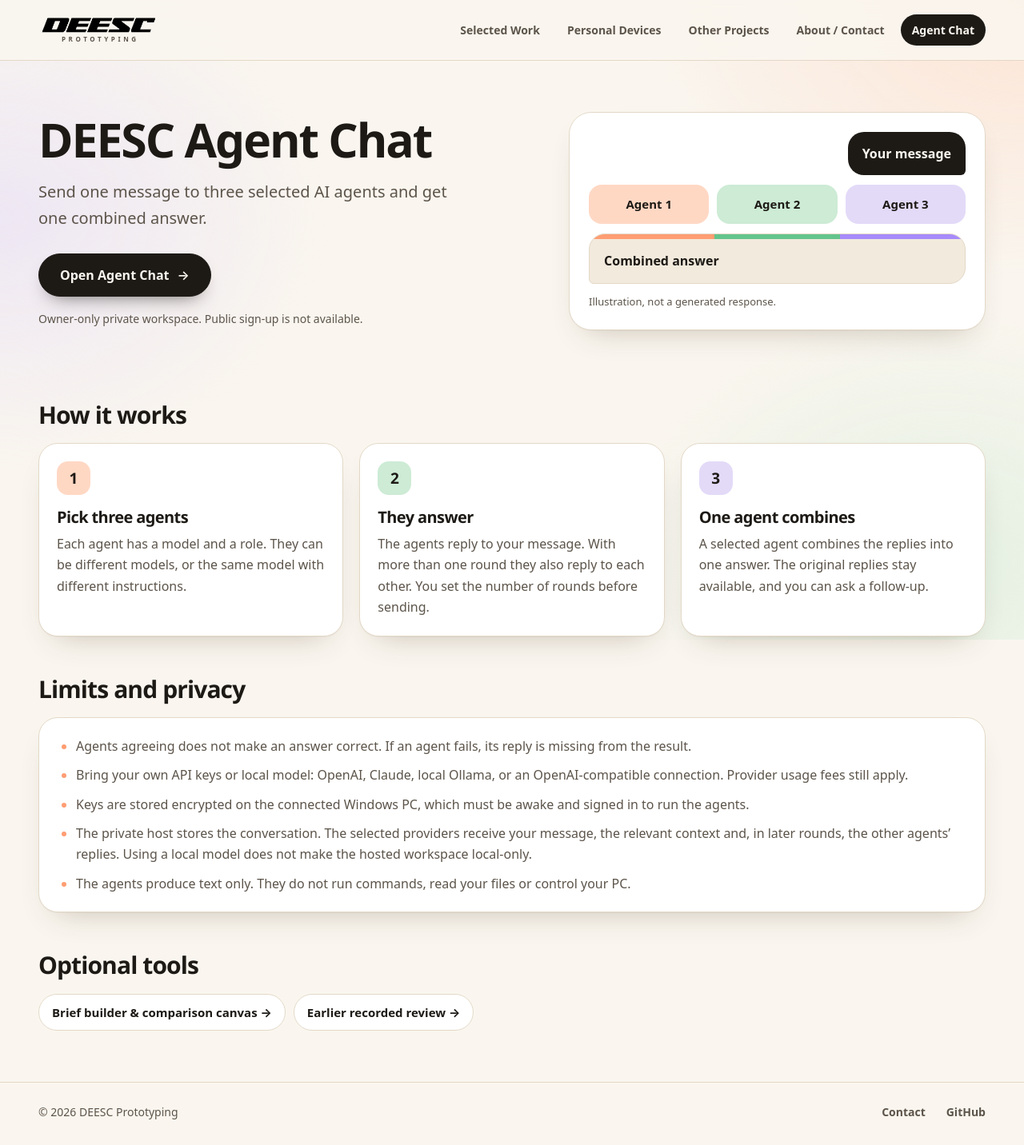
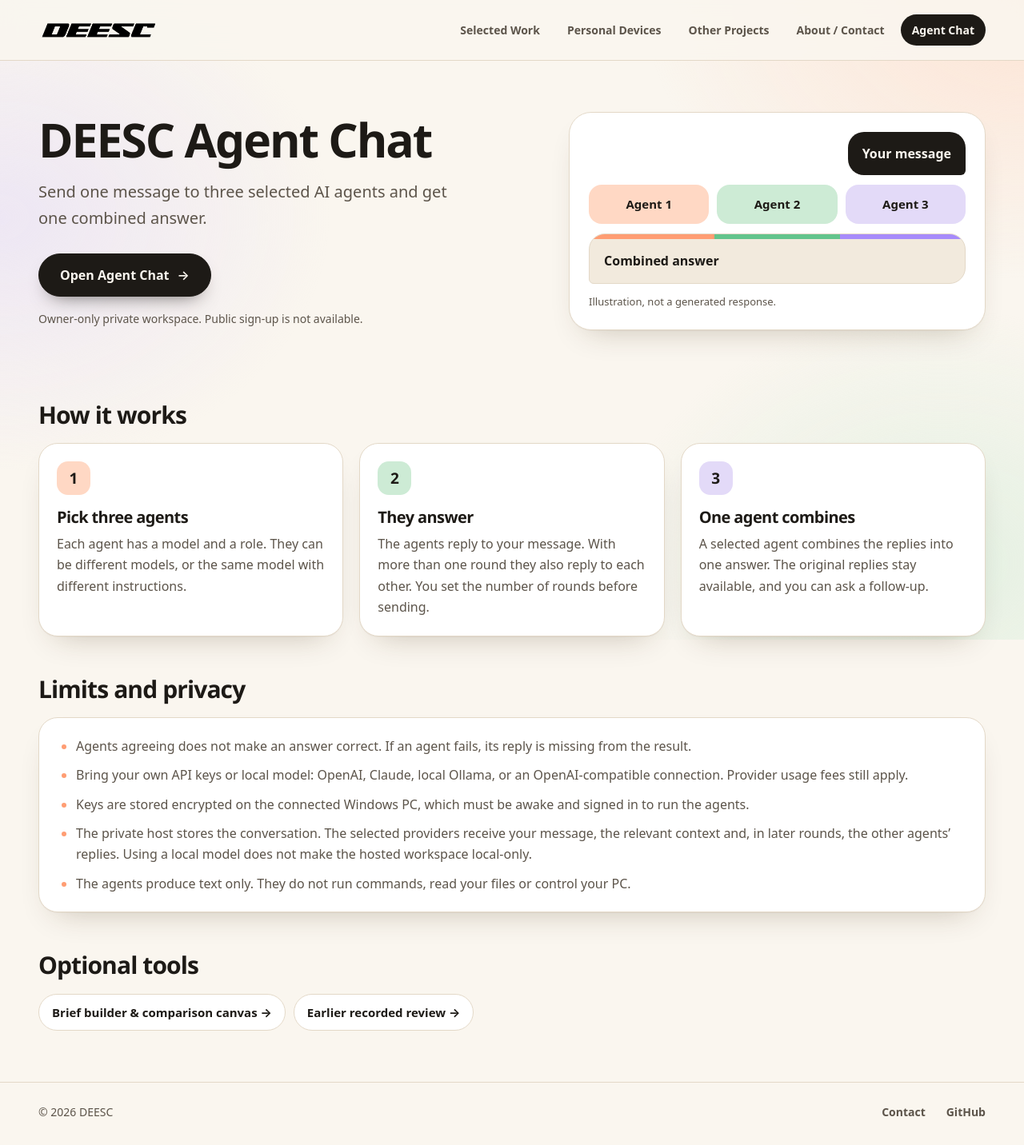
Before and after one commit to tstolpe29/deesc-website, a plain HTML site: page agent-chat.html in a window 1280 px wide. Shown: the whole page at 80% size. Drawn offline with Linux system fonts and the light colour scheme.

Commit message:
Drop "Prototyping" from the DEESC name on the Agent Chat page
Header wordmark and footer now read DEESC only. Other pages unchanged.

Co-Authored-By: Claude Fable 5.2 <noreply@anthropic.com>

```diff
--- a/agent-chat.html
+++ b/agent-chat.html
@@ -16,7 +16,7 @@
   <a class="skip-link" href="#main">Skip to content</a>
   <header class="site-header">
     <div class="container nav-wrap">
-      <a class="brand" href="index.html" aria-label="DEESC home"><img src="assets/brand/deesc-wordmark-blue.png" width="151" height="39" alt="DEESC"><span>PROTOTYPING</span></a>
+      <a class="brand" href="index.html" aria-label="DEESC home"><img src="assets/brand/deesc-wordmark-blue.png" width="151" height="39" alt="DEESC"></a>
       <button class="menu-toggle" aria-expanded="false" aria-controls="main-nav"><span>Menu</span><span class="menu-icon" aria-hidden="true">☰</span></button>
       <nav class="main-nav" id="main-nav" aria-label="Main navigation">
         <a href="index.html">Selected Work</a><a href="people.html">Personal Devices</a><a href="projects.html">Other Projects</a><a href="about.html">About / Contact</a><a href="agent-chat.html" aria-current="page">Agent Chat</a>
@@ -61,7 +61,7 @@
       <div class="chat-optional-links"><a href="optional-tools.html">Brief builder &amp; comparison canvas</a><a href="optional-tools.html#recorded-review">Earlier recorded review</a></div>
     </section>
   </main>
-  <footer class="site-footer"><div class="container"><div class="footer-bottom"><span>© <span id="year">2026</span> DEESC Prototyping</span><a href="about.html">Contact</a><a href="https://github.com/tstolpe29" target="_blank" rel="noopener noreferrer">GitHub</a></div></div></footer>
+  <footer class="site-footer"><div class="container"><div class="footer-bottom"><span>© <span id="year">2026</span> DEESC</span><a href="about.html">Contact</a><a href="https://github.com/tstolpe29" target="_blank" rel="noopener noreferrer">GitHub</a></div></div></footer>
   <script src="script.js?v=20261102"></script>
 </body>
 </html>
```
